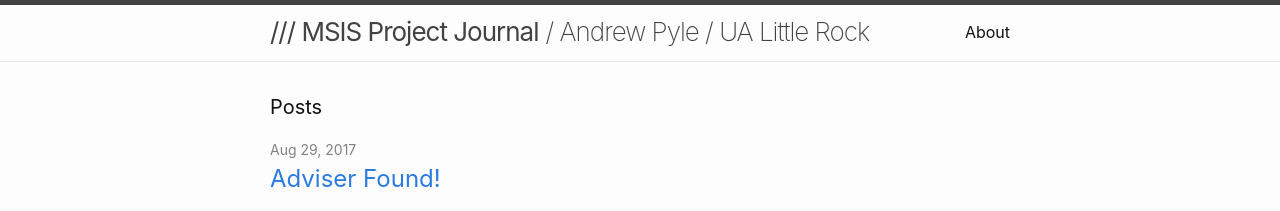
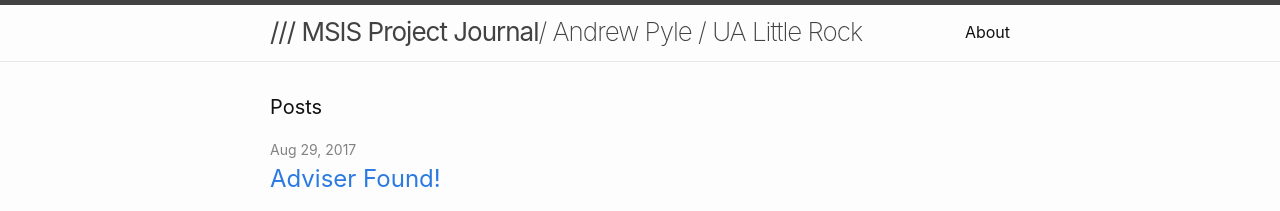
Before and after one commit to andrew-pyle/msis-journal, a Jekyll site: the page built from docs/index.md, in a window 1280 px wide. Shown: the top 211 px of the page. Built offline with Jekyll 4.4.1, drawn with Linux system fonts in a browser that asks for light colours.

Commit message:
Un-<a>-ify .site-subtitle & remove inline styling

```diff
--- a/docs/_includes/header.html
+++ b/docs/_includes/header.html
@@ -4,7 +4,7 @@
     {% assign default_paths = site.pages | map: "path" %}
     {% assign page_paths = site.header_pages | default: default_paths %}
     <a class="site-title" href="{{ "/" | relative_url }}">/// {{ site.title | escape }}</a>
-    <a class="site-subtitle" style="padding-left: 7px">/ {{ site.author | escape}} / {{ site.organization | escape }}</a>
+    <p class="site-subtitle">/ {{ site.author | escape}} / {{ site.organization | escape }}</p>
 
     {% if page_paths %}
       <nav class="site-nav">
```
